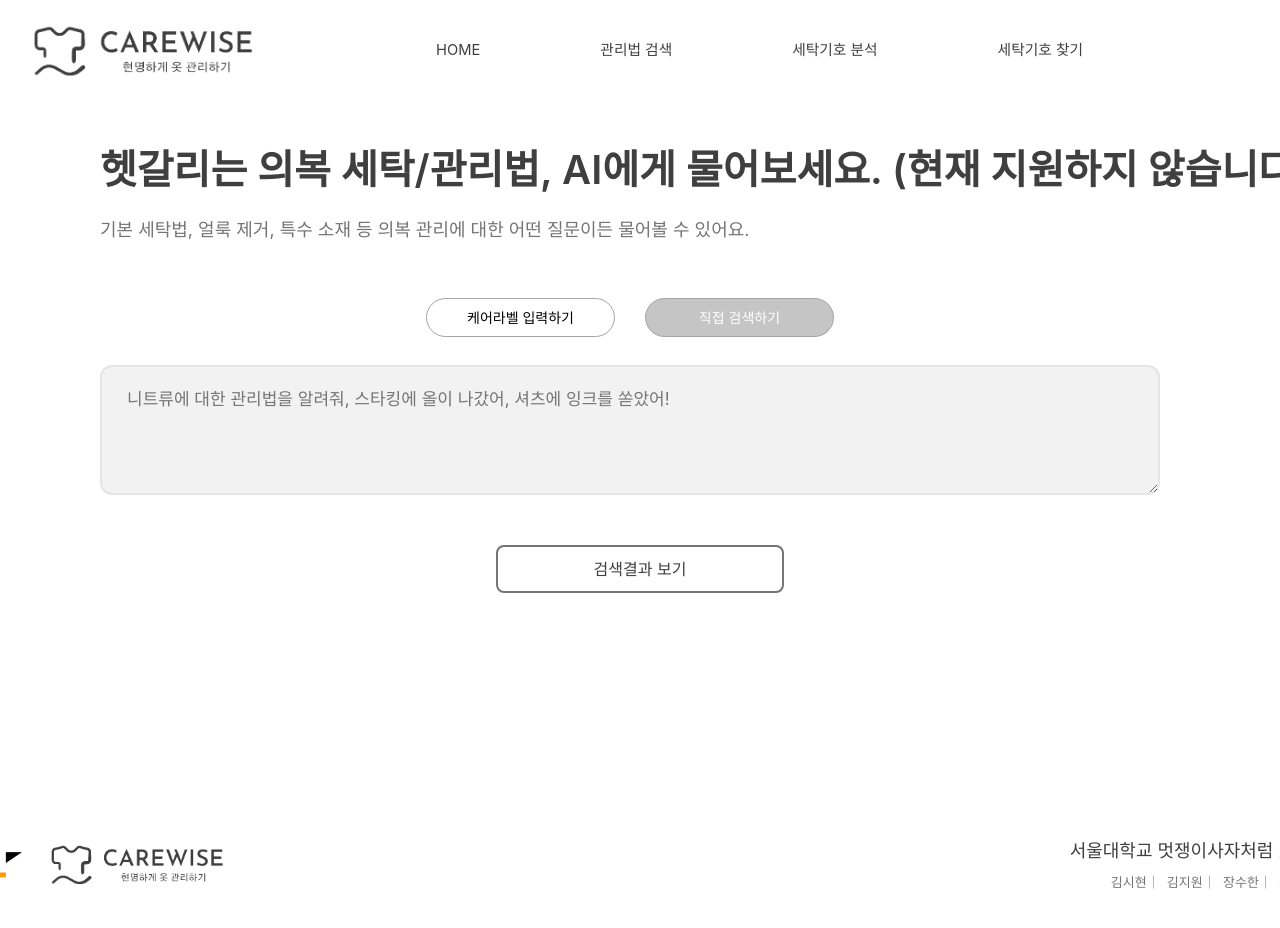
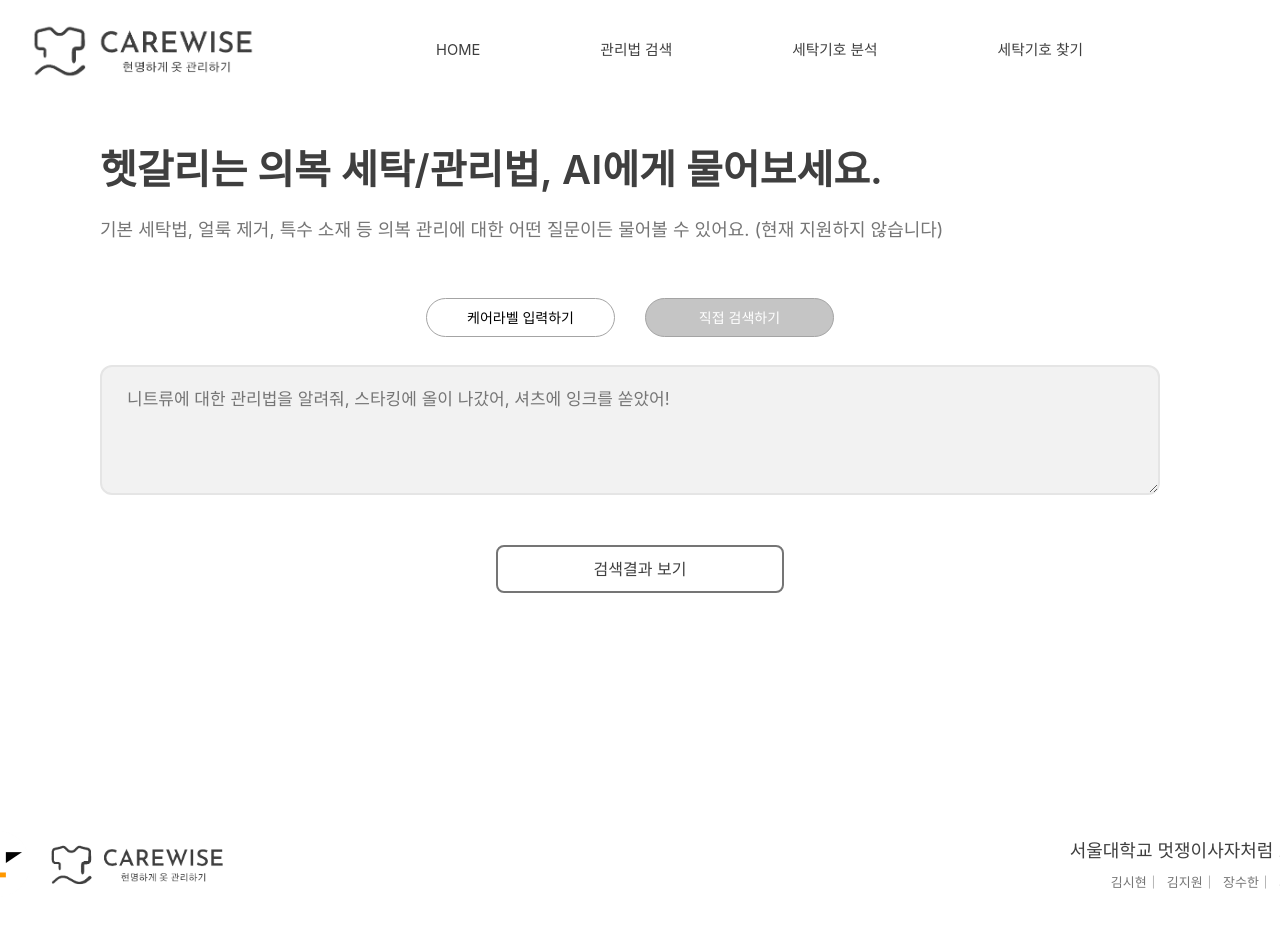
Before and after one commit to jsh6269/CareWise, a React (Create React App) app: page /care-search in a window 1280 px wide. Both pictures are taken after a click on the label "직접 검색하기". Built offline with nearby package versions, Linux system fonts and the light colour scheme; no server answers.

Commit message:
Update CareSearchPage.jsx

```diff
--- a/src/routes/CareSearchPage.jsx
+++ b/src/routes/CareSearchPage.jsx
@@ -87,7 +87,7 @@ const View1 = ({
       <div className="absolute left-[180px] top-[40px] font-semibold text-[#3f3f3f] text-[40px]">
         헷갈리는 의복 세탁/관리법, AI에게 물어보세요.
         <p className="mt-4 font-normal text-[#757575] text-lg">
-          의복의 종류, 섬유 혼용률을 분석해서 적절한 관리법을 알려드려요!
+          의복의 종류, 섬유 혼용률을 분석해서 적절한 관리법을 알려드려요! (현재 지원하지 않습니다)
         </p>
       </div>
       <div className="absolute grid grid-cols-2 top-[198px] left-[506px] justify-center gap-[30px] mb-4">
@@ -228,10 +228,10 @@ const View2 = ({ setCurrentView, handleSearchButtonClick, setInputText }) => {
   return (
     <div className="relative w-[1440px] h-[700px]">
       <div className="absolute left-[180px] top-[40px] font-semibold text-[#3f3f3f] text-[40px]">
-        헷갈리는 의복 세탁/관리법, AI에게 물어보세요. (현재 지원하지 않습니다)
+        헷갈리는 의복 세탁/관리법, AI에게 물어보세요.
         <p className="mt-4 font-normal text-[#757575] text-lg">
           기본 세탁법, 얼룩 제거, 특수 소재 등 의복 관리에 대한 어떤 질문이든
-          물어볼 수 있어요.
+          물어볼 수 있어요. (현재 지원하지 않습니다)
         </p>
       </div>
       <div className="absolute grid grid-cols-2 top-[198px] left-[506px] justify-center gap-[30px] mb-4">
```
